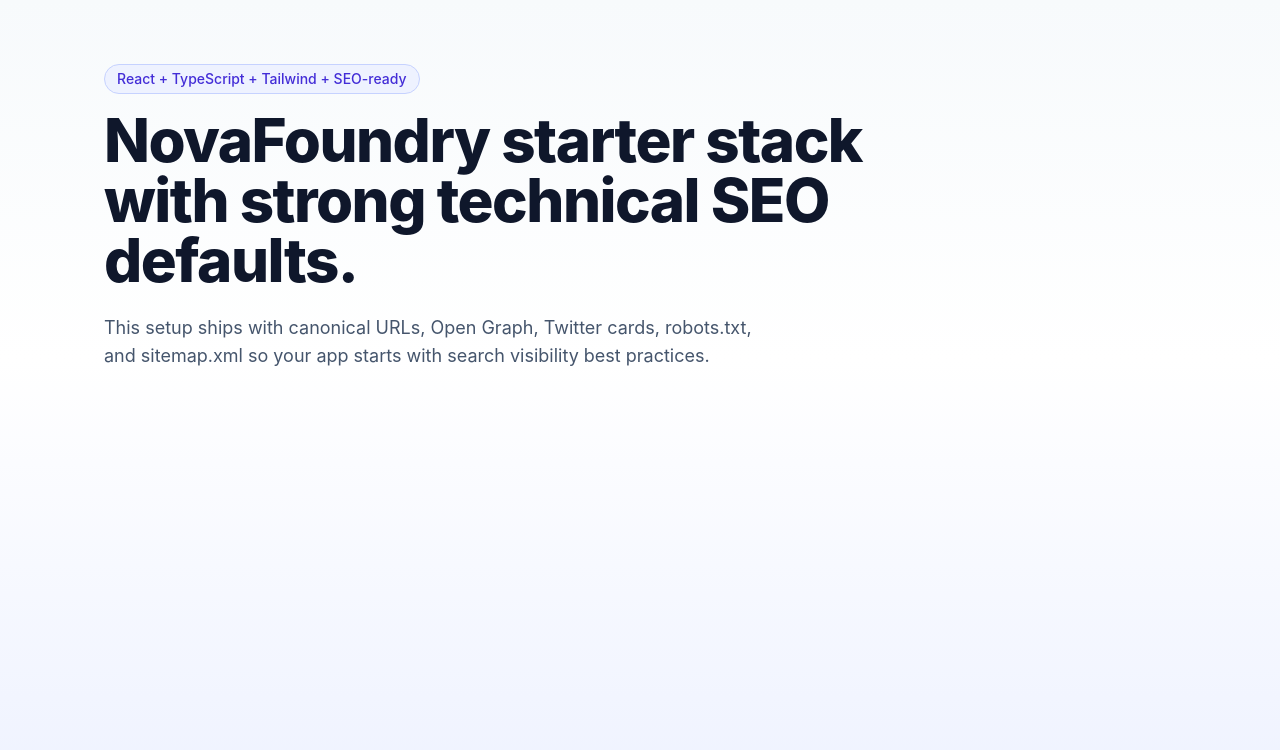
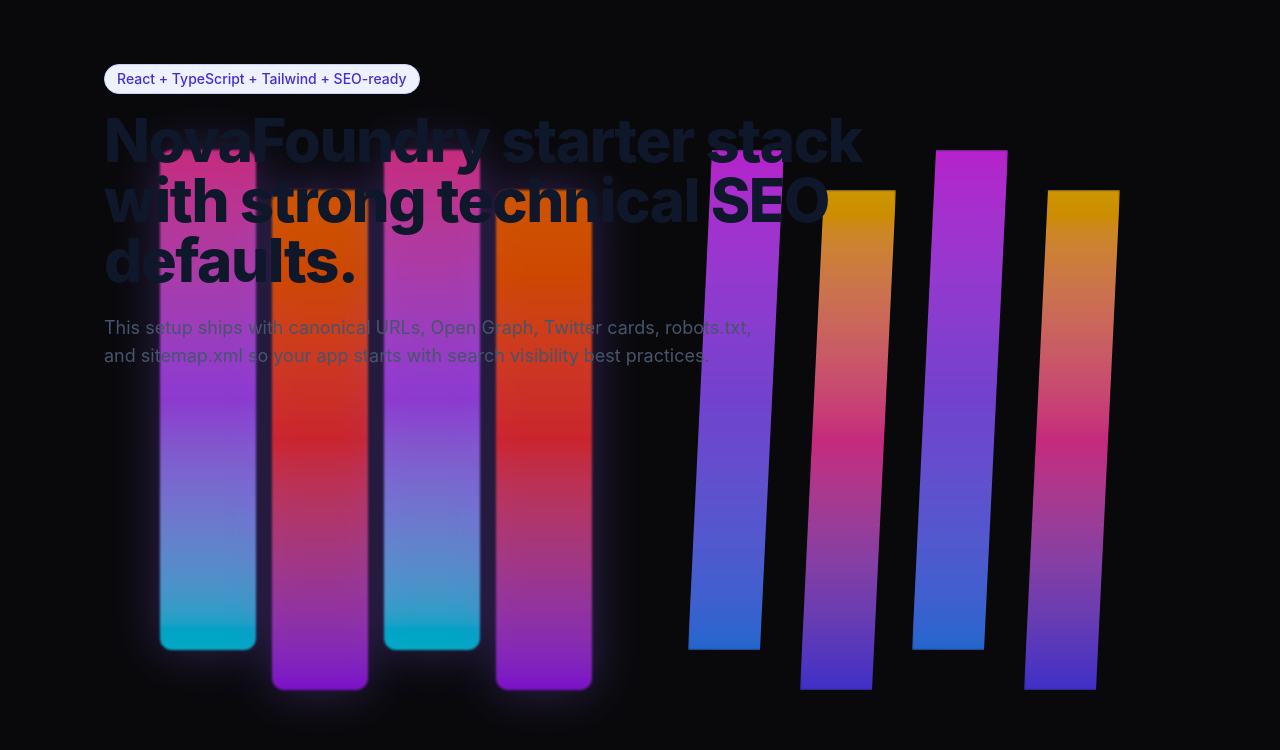
Before and after one commit to NovaFoundry-Technologies/novafoundry, a React (Vite) app: page / in a window 1280 px wide. Shown: the top 750 px of the page. Built offline with nearby package versions, Linux system fonts and the light colour scheme.

Commit message:
Feat: working on stripe Hero background

```diff
--- a/src/App.css
+++ b/src/App.css
@@ -136,6 +136,8 @@
     }
   }
 
+
+
   @media (max-width: 1024px) {
     margin-top: 20px;
     flex-wrap: wrap;
--- a/src/App.tsx
+++ b/src/App.tsx
@@ -1,10 +1,11 @@
 import Seo from './Seo'
-
+import Hero from './sections/Hero'
 const SITE_URL = 'https://novafoundry.org'
 
 function App() {
   return (
     <>
+      <Hero />
       <Seo
         title="Build Products Faster"
         description="NovaFoundry builds modern web experiences with performance, SEO, and scalability from day one."
--- a/src/components/shapes/Wave.tsx
+++ b/src/components/shapes/Wave.tsx
@@ -0,0 +1,56 @@
+export default function VerticalStripeBackground() {
+  return (
+    <div className="absolute inset-0 -z-10 overflow-hidden bg-zinc-950">
+
+      <div className="flex h-full items-center justify-center gap-24">
+
+        {/* Plain */}
+        <div className="flex gap-4">
+          {[...Array(4)].map((_, i) => (
+            <div
+              key={i}
+              className={`
+                w-24 h-[500px]
+                rounded-xl
+                opacity-80
+                blur-[1px]
+                shadow-[0_0_50px_rgba(139,92,246,.4)]
+                bg-gradient-to-b
+                ${i % 2 === 0
+                  ? "from-pink-500 via-purple-500 to-cyan-400"
+                  : "from-orange-500 via-red-500 to-purple-600 translate-y-10"
+                }
+              `}
+            />
+          ))}
+        </div>
+
+        {/* Trapezium */}
+        <div className="flex gap-4">
+          {[...Array(4)].map((_, i) => (
+            <div
+              key={i}
+              style={{
+                clipPath:
+                  "polygon(25% 0%,100% 0%,75% 100%,0% 100%)",
+              }}
+              className={`
+                w-24 h-[500px]
+                opacity-80
+                blur-[1px]
+                shadow-[0_0_50px_rgba(59,130,246,.4)]
+                bg-gradient-to-b
+                ${i % 2 === 0
+                  ? "from-fuchsia-500 via-violet-500 to-blue-500"
+                  : "from-amber-400 via-pink-500 to-indigo-600 translate-y-10"
+                }
+              `}
+            />
+          ))}
+        </div>
+
+      </div>
+
+    </div>
+  );
+}
--- a/src/index.css
+++ b/src/index.css
@@ -11,3 +11,12 @@ body {
   min-height: 100vh;
   background: linear-gradient(180deg, #f7fafc 0%, #ffffff 45%, #eef2ff 100%);
 }
+
+@keyframes float {
+  0%,100%{
+    transform:translateY(0);
+  }
+  50%{
+    transform:translateY(-30px);
+  }
+}
--- a/src/sections/Hero.tsx
+++ b/src/sections/Hero.tsx
@@ -0,0 +1,14 @@
+import React from 'react'
+import Wave from "../components/shapes/Wave";
+
+function Hero() {
+  return (
+    <div>
+        <div>
+            <Wave />
+        </div>
+    </div>
+  )
+}
+
+export default Hero
```
